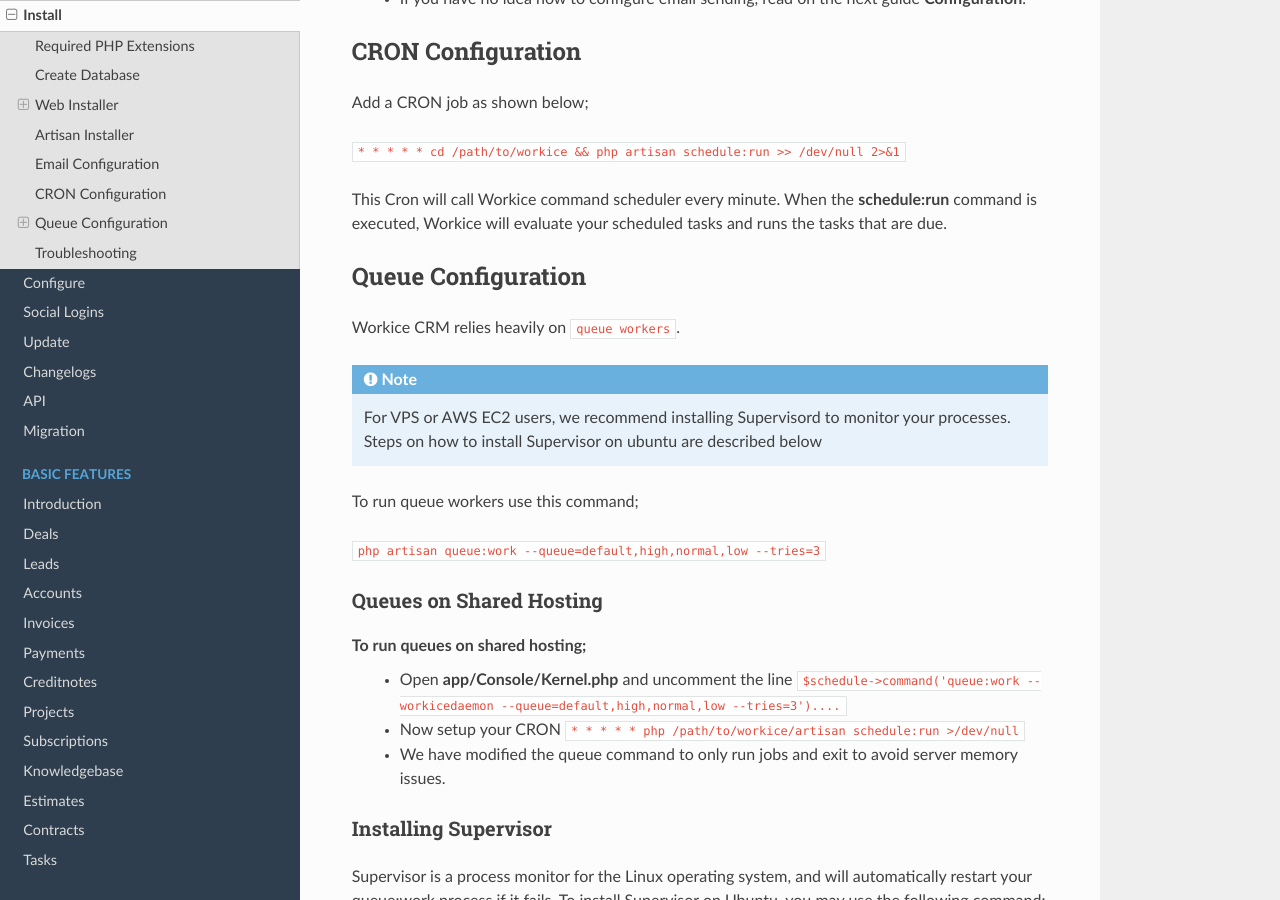
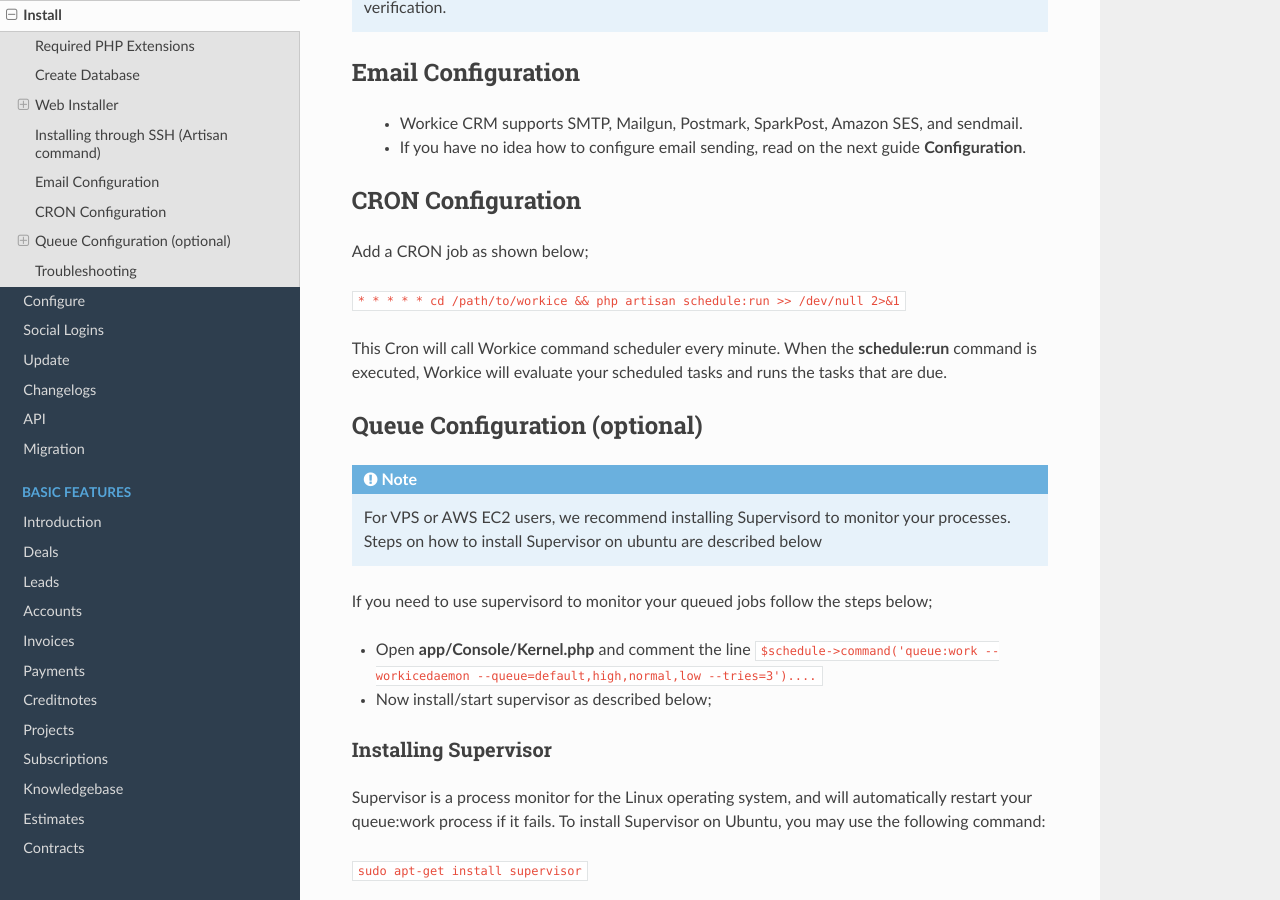
Before and after one commit to wmandai/workice-docs, a Sphinx documentation site: the page built from docs/source/install.rst, in a window 1280 px wide and 900 px high, scrolled down 4185 px. Built offline with Sphinx 7.4.7 and the Read the Docs theme 2.0.0, drawn with Linux system fonts in a browser that asks for light colours; some of the changed text lies outside the part shown.

Commit message:
Minor modification

```diff
--- a/docs/source/install.rst
+++ b/docs/source/install.rst
@@ -46,6 +46,9 @@
 There are 2 steps to install Workice CRM
  - Using the built in web installer
  - Artisan install method (Requires terminal)
+
+.. ATTENTION:: Do not modify config files located in /config folder incase you need to modify configuration paramers do it in .env file (Located in ROOT/Main folder). When you modify /config files your changes may be overwritten during an update.
+
 
 Web Installer
 ^^^^^^^^^^^^^^^
@@ -121,8 +124,8 @@
 .. ATTENTION:: You will need to setup email inorder to verify users accounts. More on that in next article (Configure)
 
 
-Artisan Installer
-^^^^^^^^^^^^^^^^^^^^
+Installing through SSH (Artisan command)
+^^^^^^^^^^^^^^^^^^^^^^^^^^^^^^^^^^^^^^^^^
 If you need to install Workice CRM using ``php artisan`` command proceed as follows;
  - Open **.env** file and update your database credentials i.e **DB host,DB User etc** (You can change other configurations later).
  - Run command ``php artisan workice:install`` to start the installation.
@@ -146,23 +149,15 @@
 
 This Cron will call Workice command scheduler every minute. When the **schedule:run** command is executed, Workice will evaluate your scheduled tasks and runs the tasks that are due.
 
-Queue Configuration
-^^^^^^^^^^^^^^^^^^^^^^
-Workice CRM relies heavily on ``queue workers``.
+Queue Configuration (optional)
+^^^^^^^^^^^^^^^^^^^^^^^^^^^^^^^^
 
 .. NOTE:: For VPS or AWS EC2 users, we recommend installing Supervisord to monitor your processes. Steps on how to install Supervisor on ubuntu are described below
 
-To run queue workers use this command;
+If you need to use supervisord to monitor your queued jobs follow the steps below;
 
-``php artisan queue:work --queue=default,high,normal,low --tries=3``
-
-Queues on Shared Hosting
-""""""""""""""""""""""""""
-To run queues on shared hosting;
- - Open **app/Console/Kernel.php** and uncomment the line ``$schedule->command('queue:work --workicedaemon --queue=default,high,normal,low --tries=3')....``
- - Now setup your CRON ``* * * * * php /path/to/workice/artisan schedule:run >/dev/null``
- - We have modified the queue command to only run jobs and exit to avoid server memory issues.
-
+- Open **app/Console/Kernel.php** and comment the line ``$schedule->command('queue:work --workicedaemon --queue=default,high,normal,low --tries=3')....``
+- Now install/start supervisor as described below;
 
 Installing Supervisor
 """""""""""""""""""""""
```
